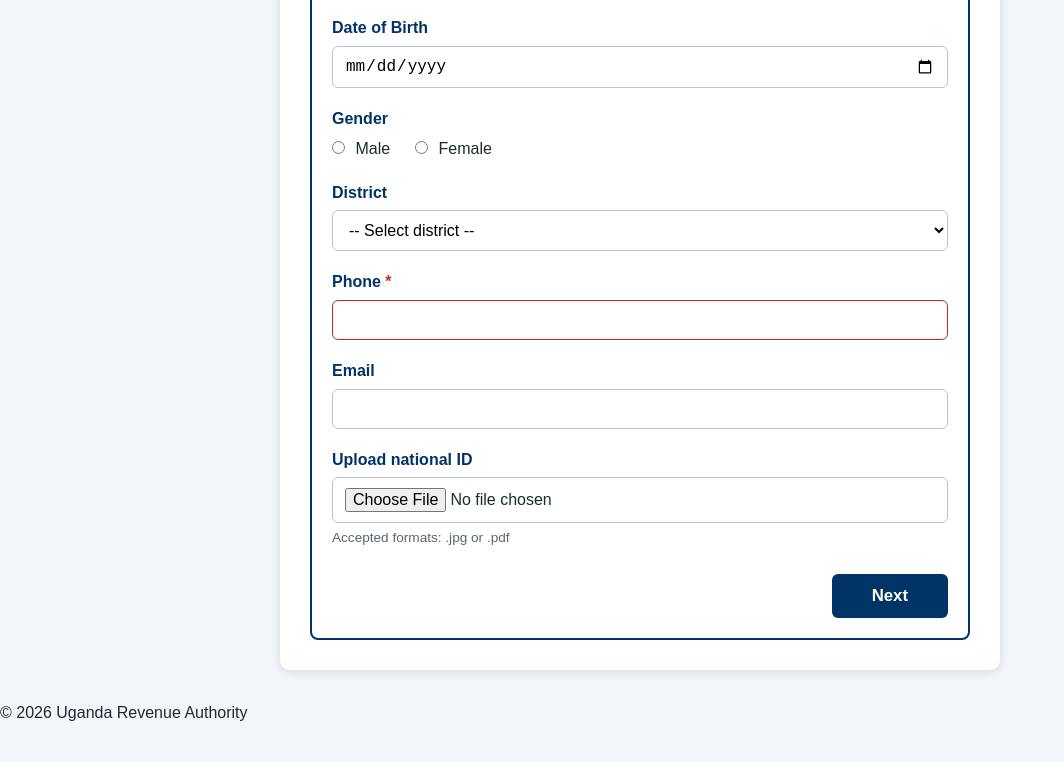
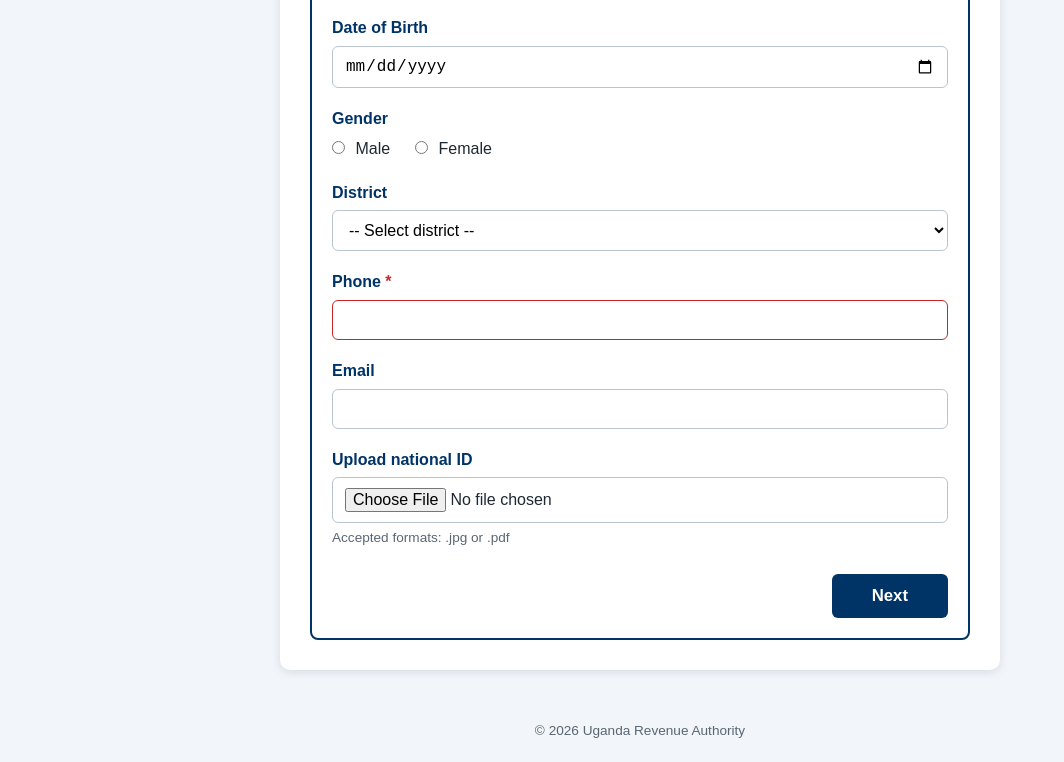
Before and after one commit to Patrickodida/ura-tin-registration-portal, a plain HTML site: page index.html in a window 1280 px wide. Shown: the part 571-1333 px from the top of the page, without its empty margins (0-1064 px from the left). Before the commit the page ends 1297 px from the top, so only its background shows below. Drawn offline with Linux system fonts and the light colour scheme.

Commit message:
Style the footer section

```diff
--- a/portal.css
+++ b/portal.css
@@ -214,3 +214,11 @@ form:has(#type-business:checked) #section-b {
 .btn-next:hover {
     background: #0A4A85;
 }
+
+/* Footer */
+footer {
+    text-align: center;
+    padding: 20px;
+    font-size: 0.85rem;
+    color: #5A6672;
+}
```
